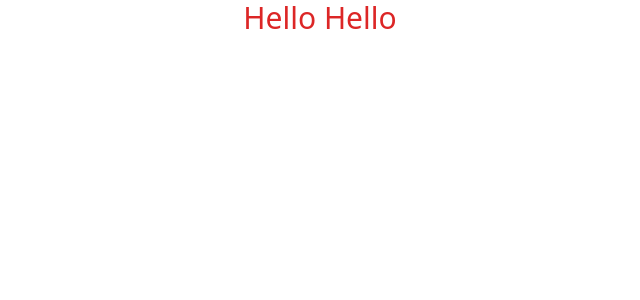
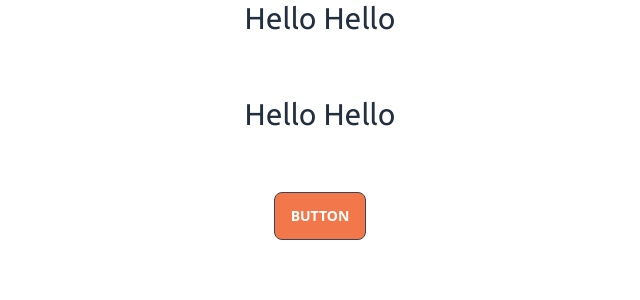
Before and after one commit to zillur-rgb/sawland-client, a React (Create React App) app: page / in a window 1280 px wide. Shown: the top 300 px of the page, without its empty margins (320-960 px from the left). Built offline with nearby package versions, Linux system fonts and the light colour scheme.

Commit message:
Daisy UI setup and theme customization

```diff
--- a/package.json
+++ b/package.json
@@ -6,6 +6,7 @@
     "@testing-library/jest-dom": "^5.16.4",
     "@testing-library/react": "^13.2.0",
     "@testing-library/user-event": "^13.5.0",
+    "daisyui": "^2.15.0",
     "react": "^18.1.0",
     "react-dom": "^18.1.0",
     "react-scripts": "5.0.1",
--- a/public/index.html
+++ b/public/index.html
@@ -14,6 +14,15 @@
       manifest.json provides metadata used when your web app is installed on a
       user's mobile device or desktop. See https://developers.google.com/web/fundamentals/web-app-manifest/
     -->
+
+    <!-- Fonts Link -->
+    <link rel="preconnect" href="https://fonts.googleapis.com" />
+    <link rel="preconnect" href="https://fonts.gstatic.com" crossorigin />
+    <link
+      href="https://fonts.googleapis.com/css2?family=Lato:wght@300;400;700&family=Ubuntu:wght@400;500;700&display=swap"
+      rel="stylesheet"
+    />
+
     <link rel="manifest" href="%PUBLIC_URL%/manifest.json" />
     <!--
       Notice the use of %PUBLIC_URL% in the tags above.
--- a/src/App.js
+++ b/src/App.js
@@ -3,7 +3,9 @@ import "./App.css";
 function App() {
   return (
     <div className="App">
-      <h1 className="text-3xl text-red-600">Hello Hello</h1>
+      <h1 className="text-3xl text-header font-header">Hello Hello</h1>
+      <h1 className="text-3xl p-60 text-header font-header">Hello Hello</h1>
+      <button class="btn bg-primary hover:bg-hover">Button</button>
     </div>
   );
 }
--- a/tailwind.config.js
+++ b/tailwind.config.js
@@ -1,7 +1,39 @@
 module.exports = {
   content: ["./src/**/*.{js,jsx,ts,tsx}"],
+  plugins: [require("daisyui")],
   theme: {
-    extend: {},
+    spacing: {
+      10: "10px",
+      15: "15px",
+      20: "20px",
+      25: "25px",
+      30: "30px",
+      35: "35px",
+      40: "40px",
+      45: "45px",
+      50: "50px",
+      55: "55px",
+      60: "60px",
+      65: "65px",
+      70: "70px",
+      75: "75px",
+      80: "80px",
+      85: "85px",
+      90: "90px",
+      95: "95px",
+      100: "100px",
+    },
+    extend: {
+      colors: {
+        primary: "#f2784b",
+        hover: "#e64206",
+        header: "#222f3e",
+        text: "#8395a7",
+      },
+      fontFamily: {
+        header: ["Ubuntu"],
+        text: ["Lato"],
+      },
+    },
   },
-  plugins: [],
 };
```
Also changed, not shown: 1 other file (tests, documents, lock files or other folders).
